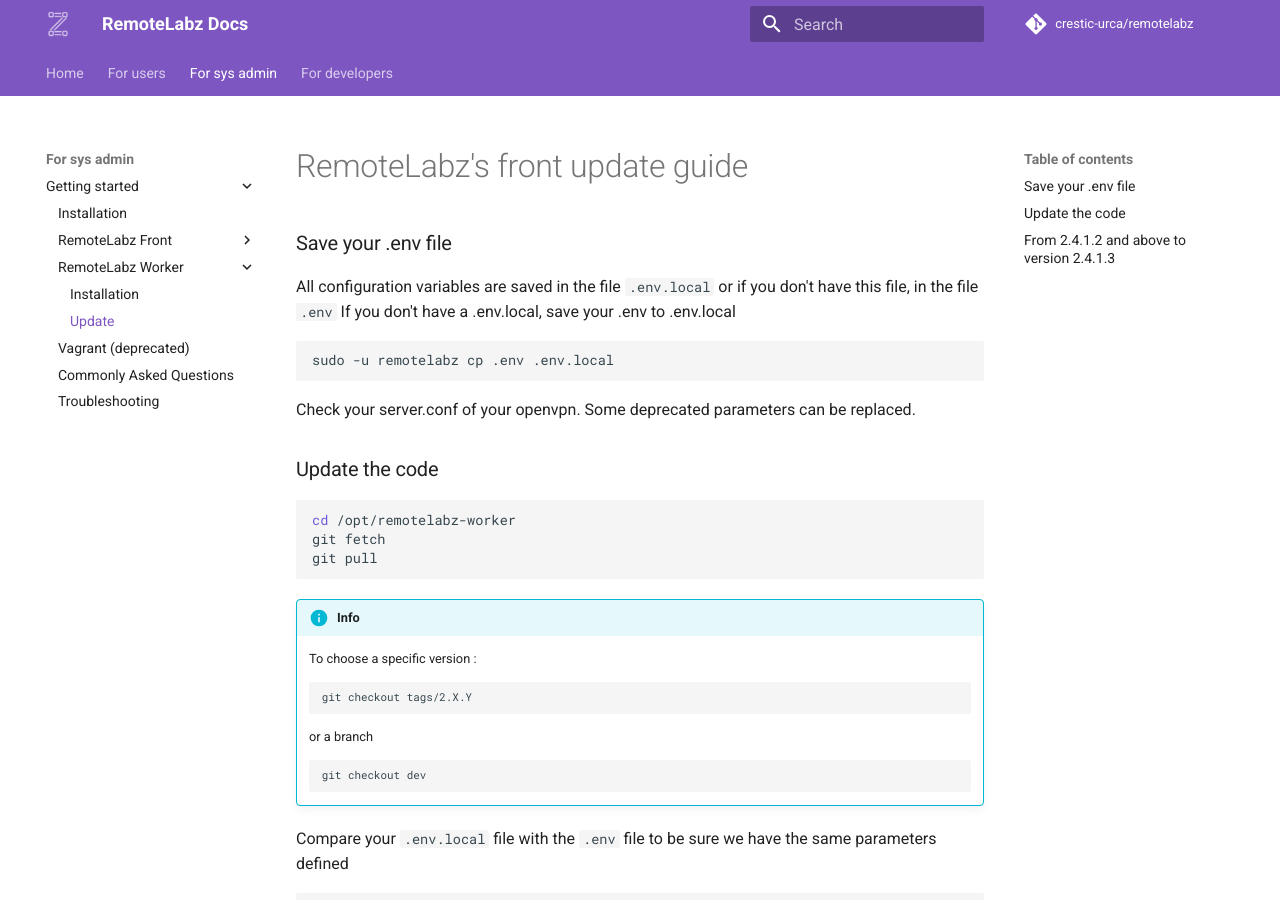
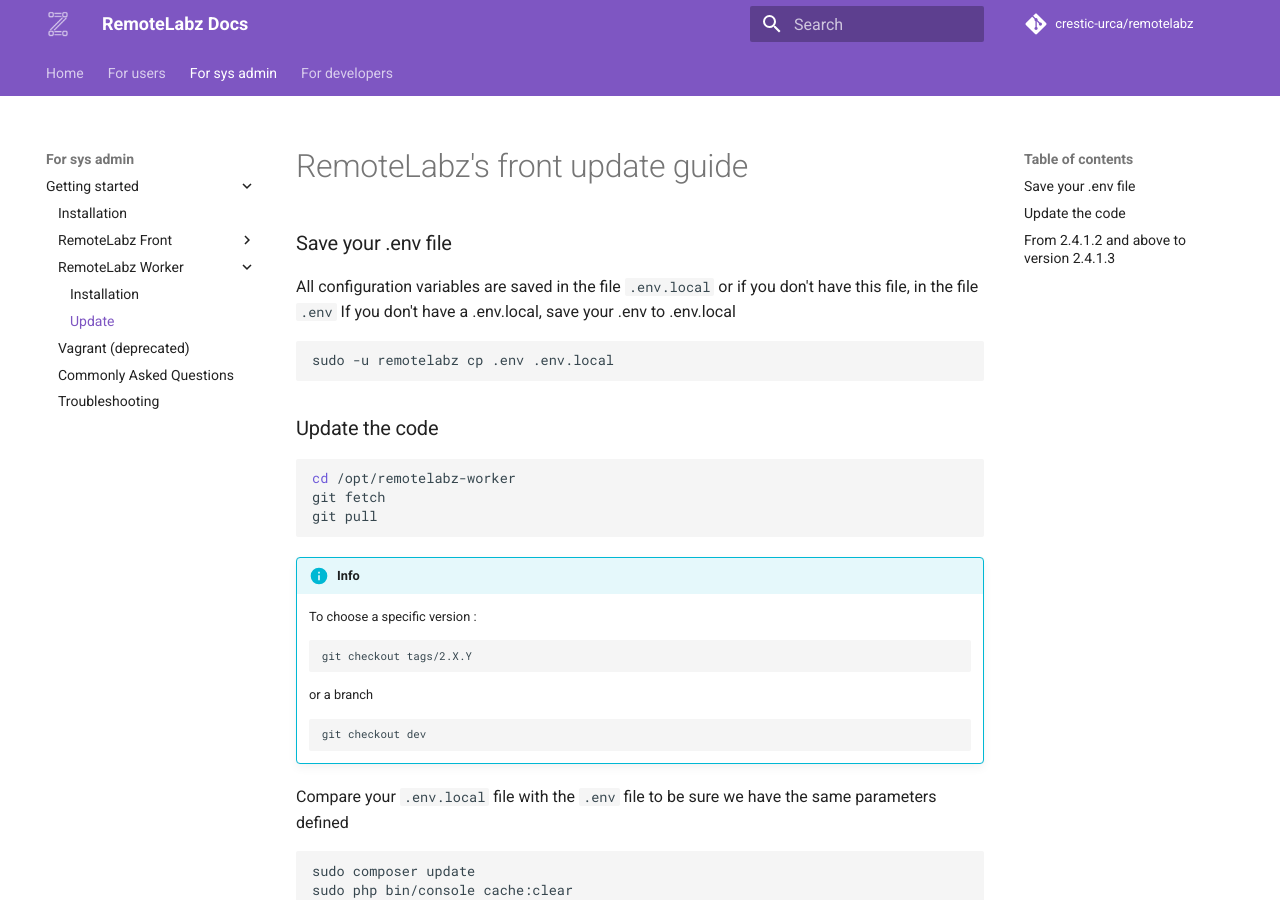
Before and after one commit to remotelabz/remotelabz-docs, an MkDocs documentation site: the page built from docs/administrators/getting-started/ubuntu-worker-update.md, in a window 1280 px wide and 900 px high. Built offline with MkDocs 1.6.1 and Material for MkDocs 9.7.7, drawn with Linux system fonts in a browser that asks for light colours; comment, search, counter and statistics services are not loaded.

Commit message:
Openvpn update

````diff
--- a/docs/administrators/getting-started/ubuntu-worker-update.md
+++ b/docs/administrators/getting-started/ubuntu-worker-update.md
@@ -6,7 +6,6 @@ If you don't have a .env.local, save your .env to .env.local
 ```bash
 sudo -u remotelabz cp .env .env.local
 ```
-Check your server.conf of your openvpn. Some deprecated parameters can be replaced.
 
 ###Update the code
 ```bash
````
Also changed, not shown: docs/administrators/getting-started/ubuntu-front-update.md (+1 -0 lines).
